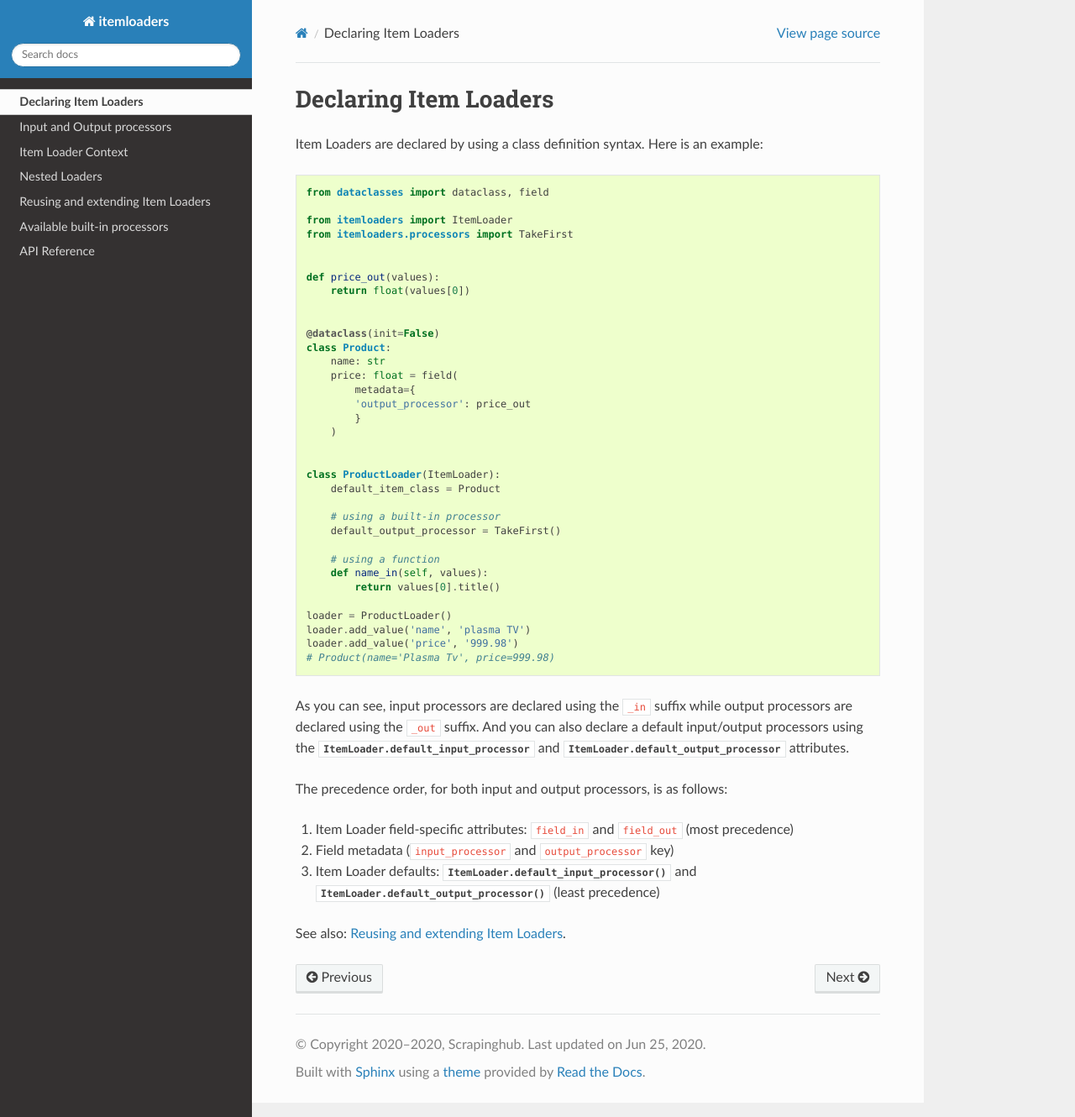
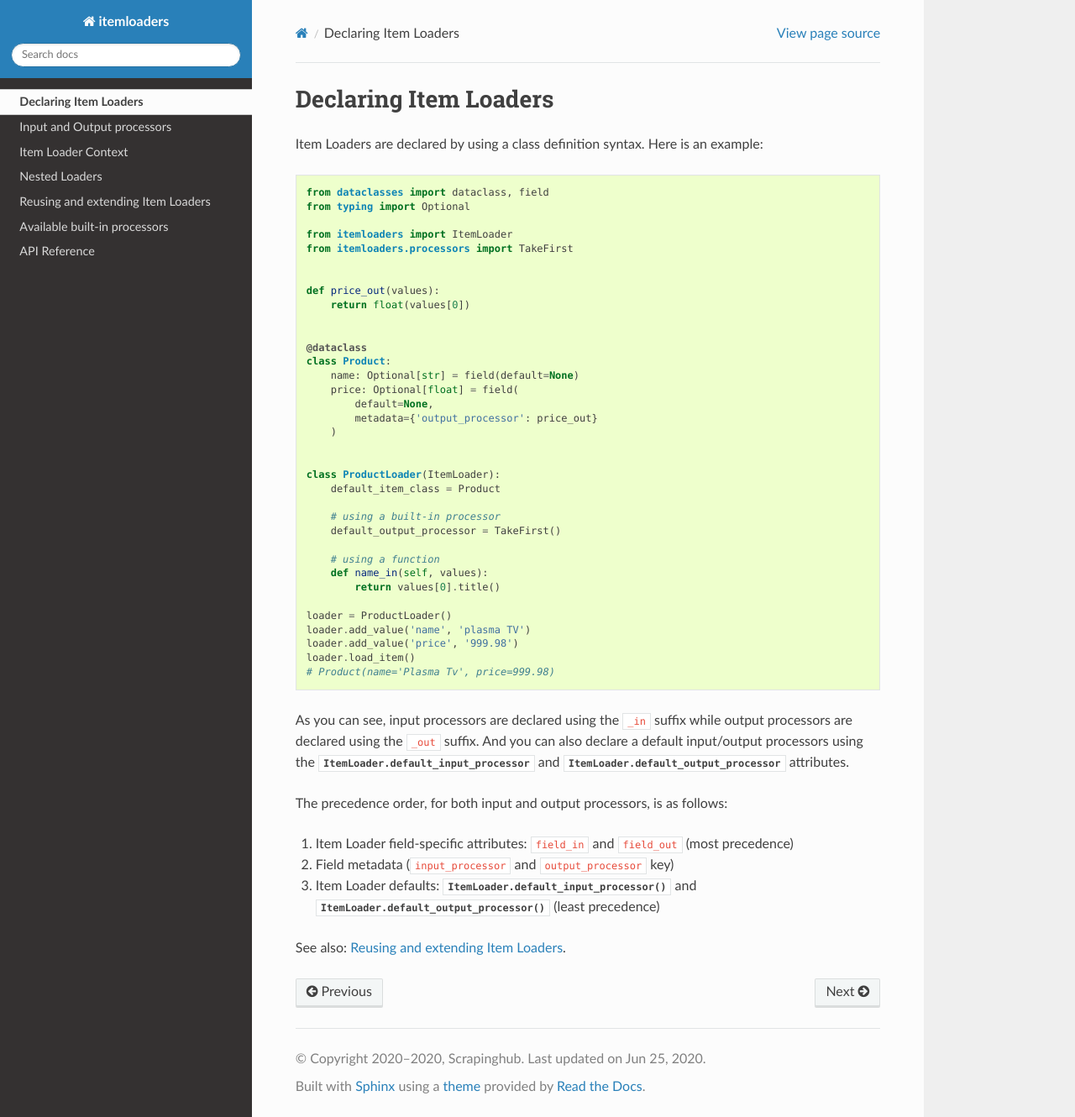
Before and after one commit to scrapy/itemloaders, a Sphinx documentation site: the page built from docs/declaring-loaders.rst, in a window 1280 px wide and 1330 px high. Shown: the whole window at 84% size. Built offline with Sphinx 7.4.7 and the Read the Docs theme 2.0.0, drawn with Linux system fonts in a browser that asks for light colours.

Commit message:
Update loaders example with dataclasses and default values

```diff
--- a/docs/declaring-loaders.rst
+++ b/docs/declaring-loaders.rst
@@ -6,6 +6,7 @@
 Item Loaders are declared by using a class definition syntax. Here is an example::
 
     from dataclasses import dataclass, field
+    from typing import Optional
 
     from itemloaders import ItemLoader
     from itemloaders.processors import TakeFirst
@@ -15,13 +16,12 @@
         return float(values[0])
 
 
-    @dataclass(init=False)
+    @dataclass
     class Product:
-        name: str
-        price: float = field(
-            metadata={
-            'output_processor': price_out
-            }
+        name: Optional[str] = field(default=None)
+        price: Optional[float] = field(
+            default=None,
+            metadata={'output_processor': price_out}
         )
 
 
@@ -38,6 +38,7 @@
     loader = ProductLoader()
     loader.add_value('name', 'plasma TV')
     loader.add_value('price', '999.98')
+    loader.load_item()
     # Product(name='Plasma Tv', price=999.98)
 
 As you can see, input processors are declared using the ``_in`` suffix while
```
